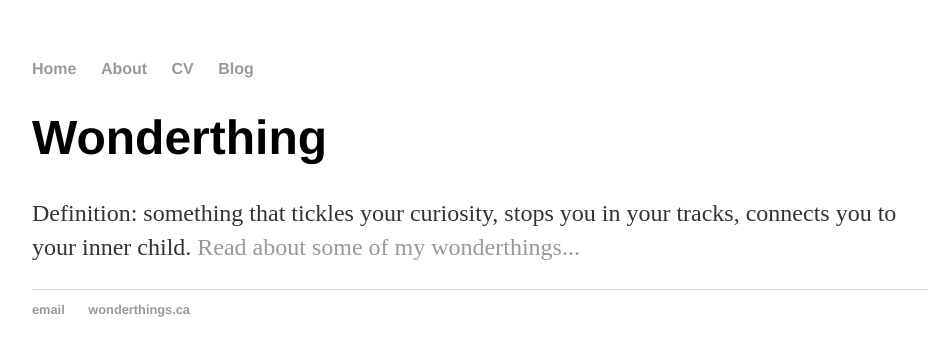
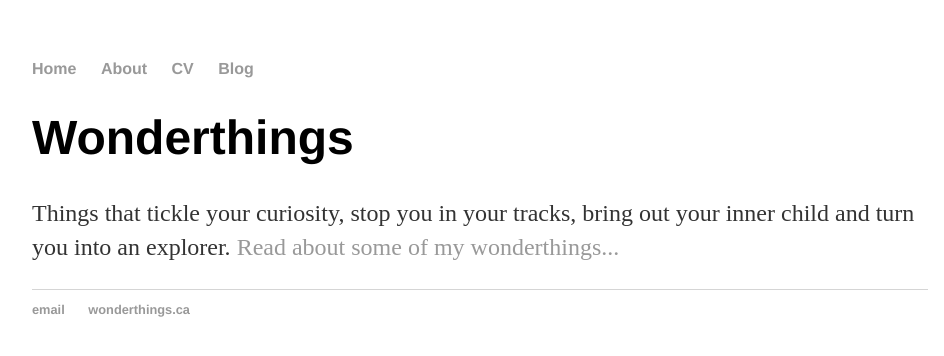
Before and after one commit to fischem69/fischem69.github.io, a Jekyll site: the page built from index.html, in a window 1280 px wide. Shown: the top 356 px of the page, without its empty margins (160-1104 px from the left). Built offline with Jekyll 4.4.1, drawn with Linux system fonts in a browser that asks for light colours.

Commit message:
Update index.html

```diff
--- a/index.html
+++ b/index.html
@@ -3,6 +3,6 @@ layout: default
 title: wonderful, curious things
 ---
 <div class="blurb">
-	<h1>Wonderthing</h1>
-	<p>Definition: something that tickles your curiosity, stops you in your tracks, connects you to your inner child. <a href="/blog/">Read about some of my wonderthings...</a></p>
+	<h1>Wonderthings</h1>
+	<p>Things that tickle your curiosity, stop you in your tracks, bring out your inner child and turn you into an explorer. <a href="/blog/">Read about some of my wonderthings...</a></p>
 </div><!-- /.blurb -->
```
